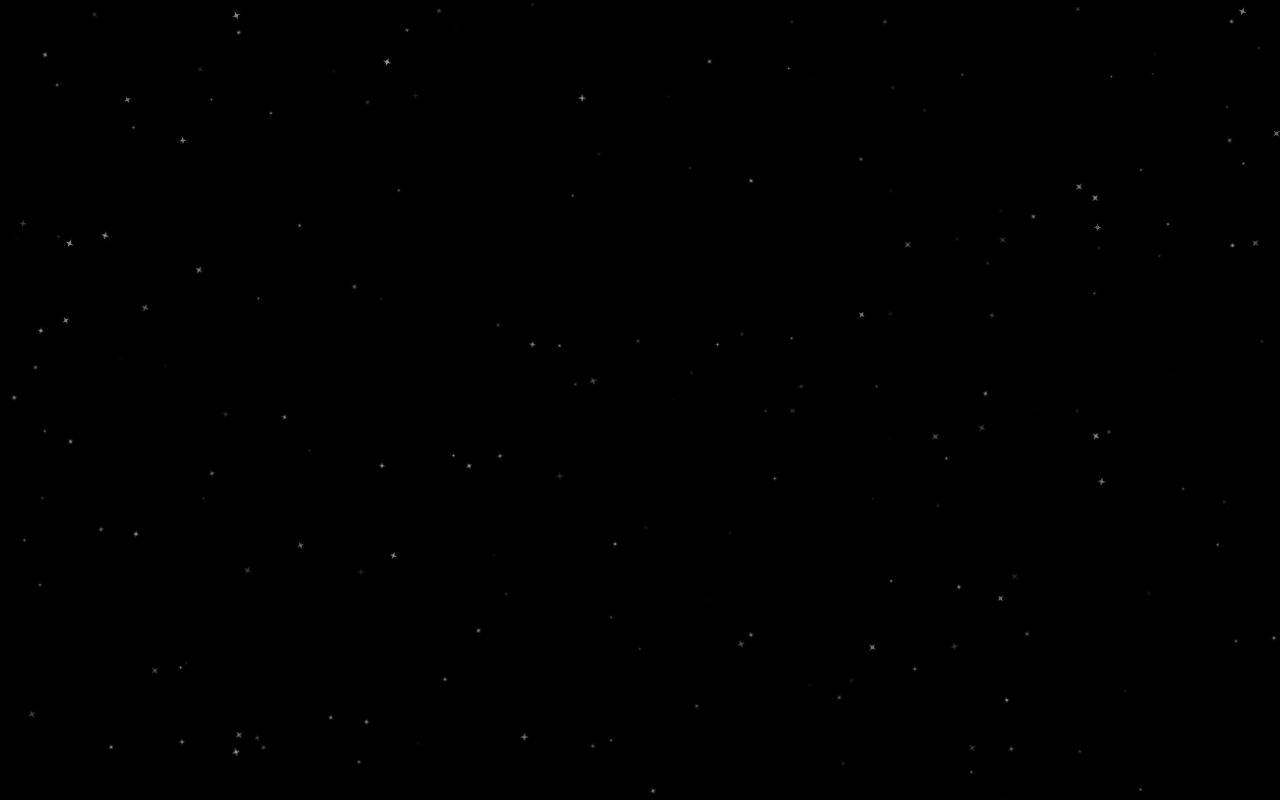
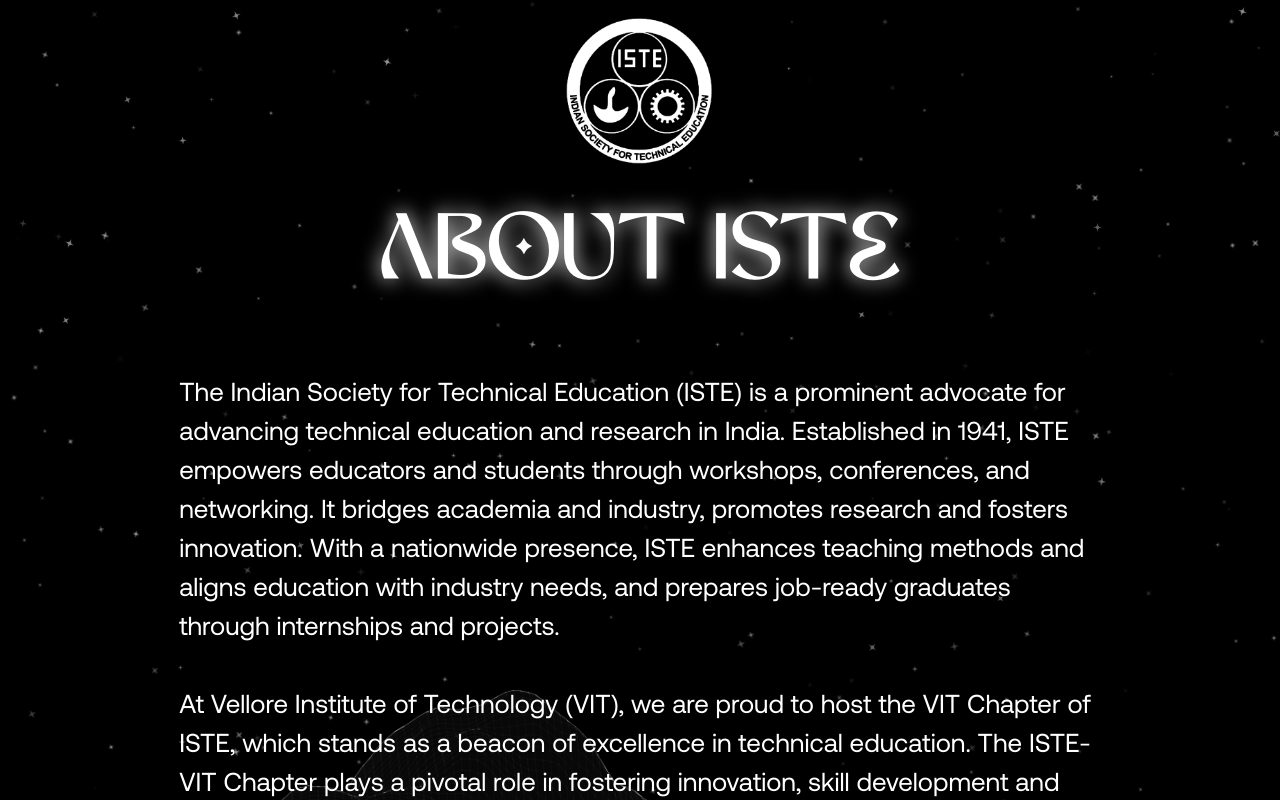
Before and after one commit to tanishka3001/celestia_publicity, a React (Create React App) app: page / in a window 1280 px wide. Shown: the top 800 px of the page. Built offline with nearby package versions, Linux system fonts and the light colour scheme.

Commit message:
Added fonts for about us section and changed background z-index

```diff
--- a/src/App.js
+++ b/src/App.js
@@ -1,5 +1,3 @@
-import React from 'react';
-import { BrowserRouter as Router, Routes, Route } from "react-router-dom";
 import './index.css';
 import './App.css';
 import Background from './components/Background'
--- a/src/components/Background.jsx
+++ b/src/components/Background.jsx
@@ -19,7 +19,7 @@
     }, []);
 
     return (
-        <div className=" w-screen h-screen z-10 bg-black top-0 left-0 fixed">
+        <div className=" w-screen h-screen -z-10 bg-black top-0 left-0 fixed">
             {stars.map((star) => (
                 <img
                     src="/star2.png"
--- a/src/components/aboutUs.jsx
+++ b/src/components/aboutUs.jsx
@@ -1,16 +1,15 @@
 import React from "react";
 import isteLogo from '../assets/iste.png'
-import bg from '../assets/bg.png'
 import '../style/aboutUs.css'
 
 const AboutUs = () => {
     return(
-        <div className="flex align-center items-center flex-col bg-gray-900 about-us-bg" >
+        <div className="flex align-center items-center flex-col about-us-bg" >
             <div className="flex align-center flex-col items-center text-white">
-                <img className="size-[146px]" src={isteLogo} alt="LOGO"/>
-                <h1 className="font-[Camood] text-[86px] glow">ABOUT ISTE</h1>
+                <img className="size-[180px]" src={isteLogo} alt="LOGO"/>
+                <h1 className="text-[93px] glow font-[camood]">ABOUT ISTE</h1>
             </div>
-            <div className="w-[1135px] font-[Aeonik] text-[26px] mt-[51px] text-white">
+            <div className="mx-[14vw] font-[Aeonik] text-[26px] mt-[51px] text-white">
                 <p>
                     The Indian Society for Technical Education (ISTE) is a prominent
                     advocate for advancing technical education and research in India.
@@ -31,7 +30,7 @@
                 </p>
             </div>
             <div className="ml-[56px] self-start">
-                <img className="size-[146px] relative top-[73px]" src={isteLogo} alt="LOGO"/>
+                <img className="size-[210px] relative top-[105px]" src={isteLogo} alt="LOGO"/>
             </div>
         </div>
     )
--- a/src/index.css
+++ b/src/index.css
@@ -1,6 +1,21 @@
 @tailwind base;
 @tailwind components;
 @tailwind utilities;
+
+@font-face {
+  font-family: "Camood";
+  src: url("./assets/font/Camood.otf") format("opentype");
+  font-weight: normal;
+  font-style: normal;
+}
+
+@font-face {
+  font-family: "Aeonik";
+  src: url("./assets/font/Aeonik-Regular.ttf") format("truetype");
+  font-weight: bold;
+  font-style: normal;
+}
+
 
 body {
   margin: 0;
```
Also changed, not shown: src/assets/font/Aeonik-Regular.ttf (added), src/assets/font/Camood.otf (added).
